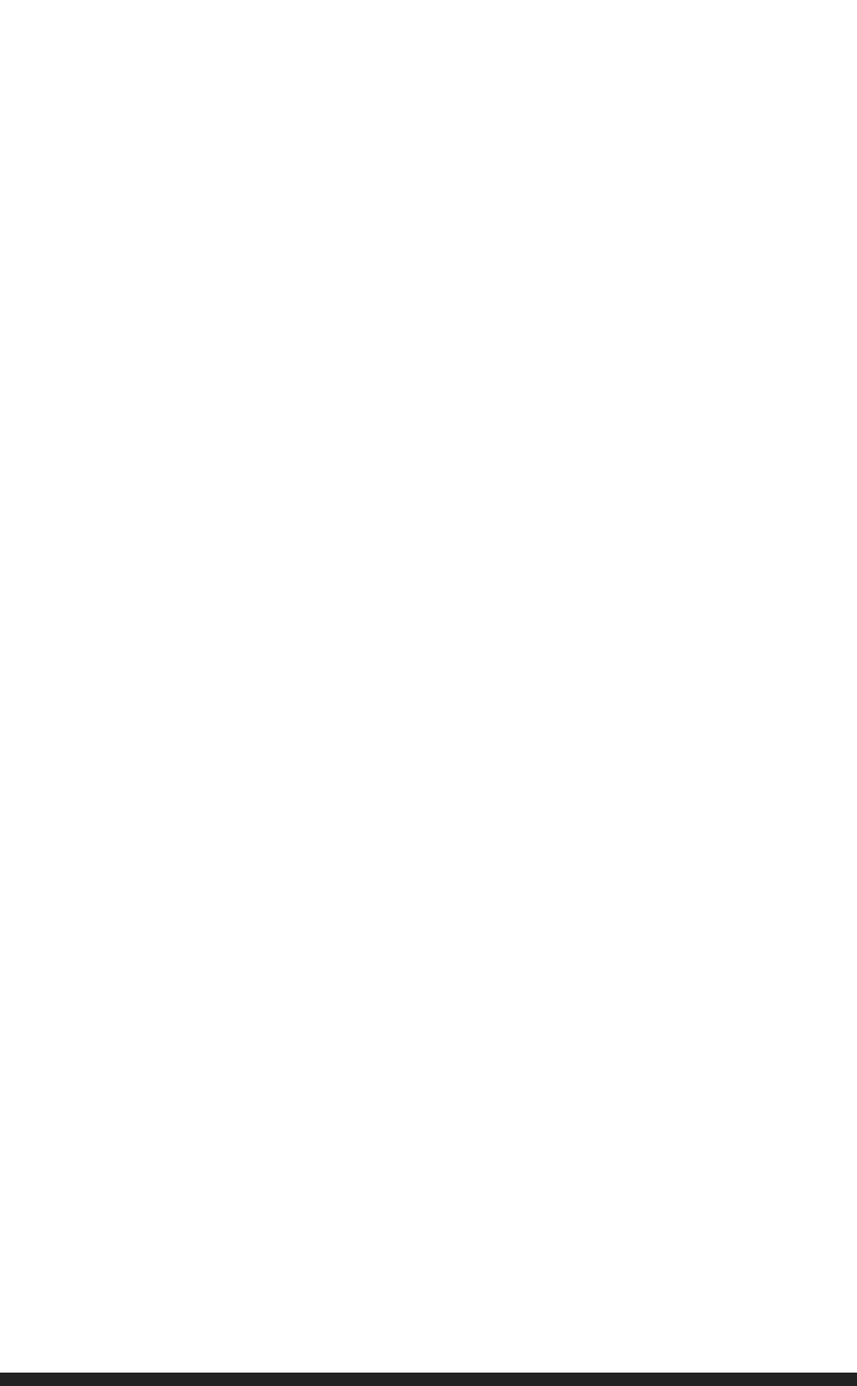
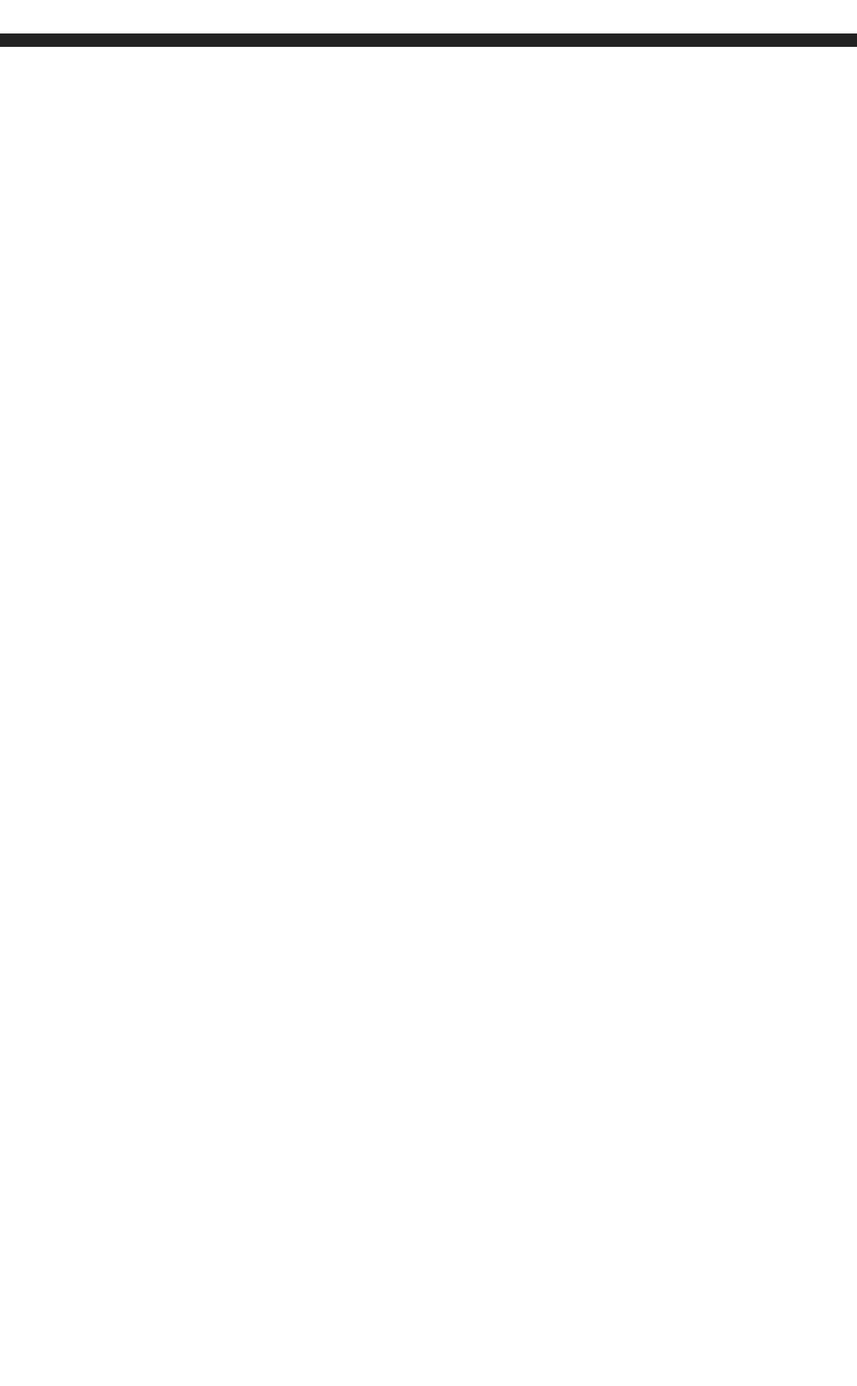
Before and after one commit to cattobean/velpaintsite, a Next.js app: page / in a window 1280 px wide. Shown: the top 2070 px of the page at 67% size. Built offline with nearby package versions, Linux system fonts and the light colour scheme; no server answers.

Commit message:
Update canvas.js

```diff
--- a/components/canvas.js
+++ b/components/canvas.js
@@ -193,6 +193,15 @@ export default function Canvas() {
 
   return (
     <div style={{ display: "flex", flexDirection: "column", backgroundColor: "#ffffff", height: "100vh" }}>
+      <div style={{ backgroundColor: "#222", color: "#00f", fontFamily: "monospace", padding: "10px", height: "150px", overflowY: "auto" }}>
+        <div ref={terminalRef}>Server responding ❌  Commands: brush, color, opacity, unlock</div>
+        <input
+          type="text"
+          onKeyDown={handleCommand}
+          style={{ width: "100%", background: "#222", color: "#00f", border: "none", outline: "none", fontFamily: "monospace" }}
+          placeholder="Enter command..."
+        />
+      </div>
       <canvas
         ref={canvasRef}
         width={canvasSize.width}
@@ -203,15 +212,6 @@ export default function Canvas() {
         onMouseUp={stopDrawing}
         onMouseLeave={stopDrawing}
       />
-      <div style={{ backgroundColor: "#222", color: "#00f", fontFamily: "monospace", padding: "10px", height: "150px", overflowY: "auto" }}>
-        <div ref={terminalRef}>Server responding ❌  Commands: brush, color, opacity, unlock</div>
-        <input
-          type="text"
-          onKeyDown={handleCommand}
-          style={{ width: "100%", background: "#222", color: "#00f", border: "none", outline: "none", fontFamily: "monospace" }}
-          placeholder="Enter command..."
-        />
-      </div>
     </div>
   );
 }
```
